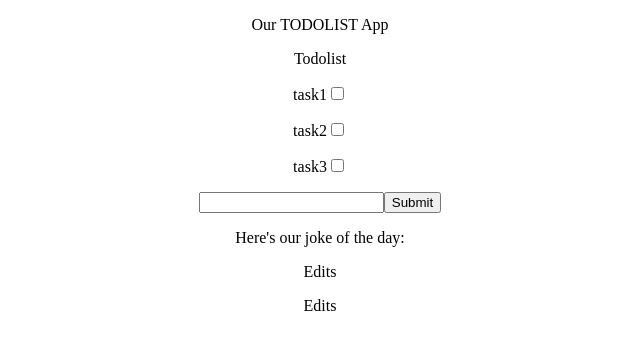
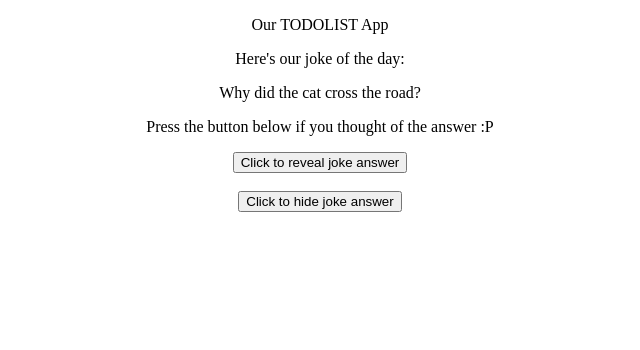
Before and after one commit to Ourstress/reduxbasic, a React (Create React App) app: page / in a window 1280 px wide. Shown: the top 350 px of the page, without its empty margins (320-960 px from the left). Built offline with nearby package versions, Linux system fonts and the light colour scheme.

Commit message:
added lesson3

```diff
--- a/src/App.js
+++ b/src/App.js
@@ -1,23 +1,20 @@
-import React from "react";
-import TodoList from "./TodoList";
+import React, { useState } from "react";
 import "./App.css";
 import { createStore } from "redux";
-
-const listTodoItems = [
-  { name: "task1", isCompleted: false },
-  { name: "task2", isCompleted: true },
-  { name: "task3", isCompleted: false }
-];
 
 const reducer = (
   state = {
     name: "Our TODOLIST App",
     joke: "Why did the cat cross the road?",
-    jokeAnswer: "Because it saw something exciting on the other side."
+    jokeAnswer: "Press the button below if you thought of the answer :P"
   },
   action
 ) => {
   switch (action.type) {
+    case "revealAnswer":
+      return Object.assign({}, state, {
+        jokeAnswer: "Because it saw something exciting on the other side."
+      });
     default:
       return state;
   }
@@ -26,23 +23,74 @@ const reducer = (
 const store = createStore(reducer);
 
 export default function App() {
+  const [state, setState] = useState(store.getState());
   return (
     <div className="App">
-      <p>{store.getState().name}</p>
-      <TodoList todos={listTodoItems} />
+      <p>{state.name}</p>
       <p>Here's our joke of the day:</p>
-      {/* modify the 2 paragraphs below to add the joke and jokeAnswer from state */}
-      <p>Edits</p>
-      <p>Edits</p>
+      <p>{state.joke}</p>
+      <p>{state.jokeAnswer}</p>
+      <button
+        onClick={e => {
+          store.dispatch({ type: "revealAnswer" });
+          setState(store.getState());
+        }}
+      >
+        Click to reveal joke answer
+      </button>
+      <br />
+      <br />
+      <button
+        onClick={e => {
+          // Add a new type to the reducer switch above and modify / uncomment the next line:
+          // store.dispatch({ type: "revealAnswer" });
+          setState(store.getState());
+        }}
+      >
+        Click to hide joke answer
+      </button>
     </div>
   );
 }
 
 /*
-Your task is to replace the paragraph elements marked "Edits" with the joke of the day and answer to the joke.
-View demo at https://codesandbox.io/s/github/Ourstress/reduxbasic/tree/reduxLesson2
+Your task is to add a new action to hide the jokeAnswer
+View demo at https://codesandbox.io/s/github/Ourstress/reduxbasic/tree/reduxLesson3
 
 --Walkthrough--
+
+What are actions?
+
+Actions are just javascript objects
+As simple as this --> { type: "an action type" }
+The property type is used to tell the reducer how it should proceed.
+
+
+What is dispatch?
+
+Basically, it triggers state change.
+Calls store's reducer with previous state and action.
+
+
+Why use object.assign?
+
+Because we don't mutate the state.
+Instead, we create a copy using Object.assign().
+Since the first argument will be mutated,
+we must supply an empty object as the first parameter.
+
+
+What does the syntax using object.assign mean?
+
+Object.assign({}, state, {
+        jokeAnswer: "Because it saw something exciting on the other side."
+      })
+First parameter is the empty object to be mutated
+Second parameter onwards are called sources
+Properties in the target object will be overwritten by properties in the sources
+if they have the same key.
+Later sources' properties will similarly overwrite earlier ones.
+
 
 What is Redux store?
 
@@ -72,13 +120,6 @@ These 2 parameters are  1) previous state & 2) action
 The reducer returns the new state or next state
 
 
-Recap of action
-
-Actions are just javascript objects
-As simple as this --> { type: "an action type" }
-The property type is used to tell the reducer how it should proceed.
-
-
 How does the reducer know what to do when it receives an action?
 
 A reducer decides what to do based on a switch.
```
Also changed, not shown: 1 other file (tests, documents, lock files or other folders).
